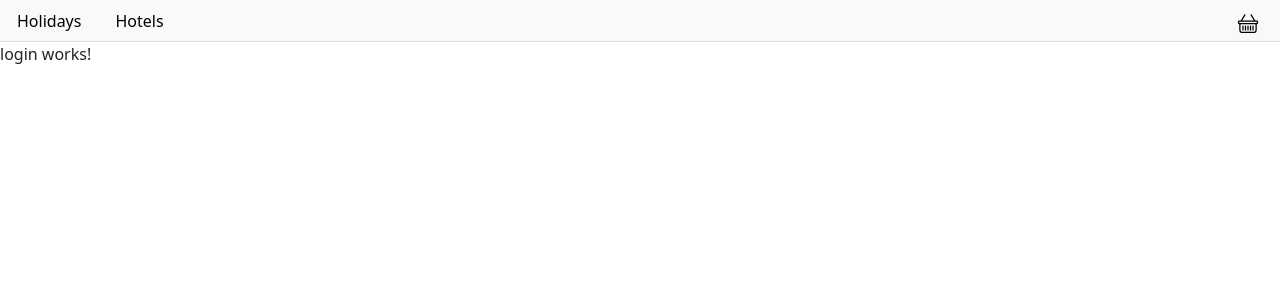
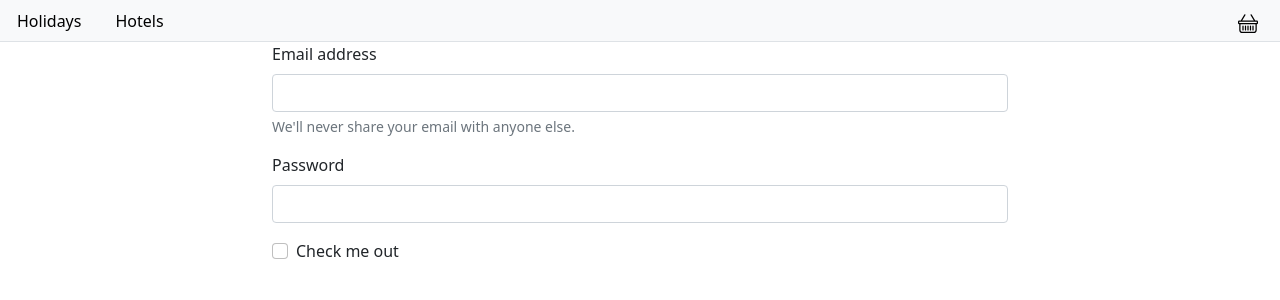
Before and after one commit to MagdalenaTrzcinska/holiday-page, an Angular app: page /login in a window 1280 px wide. Shown: the top 300 px of the page. Built offline with nearby package versions, Linux system fonts and the light colour scheme.

Commit message:
initial commit

```diff
--- a/src/app/auth.guard.ts
+++ b/src/app/auth.guard.ts
@@ -14,12 +14,21 @@
   canActivate(
     route: ActivatedRouteSnapshot,
     state: RouterStateSnapshot): Observable<boolean | UrlTree> | Promise<boolean | UrlTree> | boolean | UrlTree {
-    return this.service.isAuthenticated().then((auth: boolean) => {
+    return this.isAuthenticated().then((auth: boolean) => {
       if (auth) {
         return true;
       } else {
+        this.service.errorMessage = true;
         this.router.navigate(['login']);
       }
     });
   }
+
+  isAuthenticated(): Promise<any> {
+    return new Promise((resolve) => {
+      setTimeout(() => {
+        resolve(this.service.loggedIn);
+      }, 500);
+    });
+  }
 }
--- a/src/app/hotels.service.ts
+++ b/src/app/hotels.service.ts
@@ -7,6 +7,7 @@
 })
 export class HotelsService {
   loggedIn = false;
+  errorMessage = false;
 
   hotels: Hotel[] = [
     {
@@ -41,12 +42,4 @@
 
   constructor() {
   }
-
-  isAuthenticated() {
-    return new Promise((resolve) => {
-      setTimeout(() => {
-        resolve(this.loggedIn);
-      }, 500);
-    });
-  }
 }
--- a/src/app/hotels/hotel-detail/hotel-detail.component.ts
+++ b/src/app/hotels/hotel-detail/hotel-detail.component.ts
@@ -1,7 +1,7 @@
 import {Component, OnInit} from '@angular/core';
-import {Hotel} from "../hotel.model";
-import {HotelsService} from "../../hotels.service";
-import {ActivatedRoute, Params} from "@angular/router";
+import {Hotel} from '../hotel.model';
+import {HotelsService} from '../../hotels.service';
+import {ActivatedRoute, Params, Router} from '@angular/router';
 
 @Component({
   selector: 'app-hotel-detail',
@@ -13,18 +13,24 @@
   id: number;
 
   constructor(private service: HotelsService,
-              private route: ActivatedRoute) {
+              private route: ActivatedRoute,
+              private router: Router) {
   }
 
   ngOnInit(): void {
     this.route.params.subscribe((params: Params) => {
-      this.id = +params['id'];
+      this.id = +params.id;
       this.hotel = this.service.hotels[this.id];
     });
   }
 
-  onBook() {
-    alert("added");
-    this.service.selectedHotels.push(this.hotel);
+  onBook(): void {
+    if (this.service.loggedIn) {
+      alert('added');
+      this.service.selectedHotels.push(this.hotel);
+    } else {
+      this.service.errorMessage = true;
+      this.router.navigate(['login']);
+    }
   }
 }
--- a/src/app/login/login.component.html
+++ b/src/app/login/login.component.html
@@ -1 +1,25 @@
-<p>login works!</p>
+<div class="container">
+  <div class="row justify-content-center">
+    <div class="col-8">
+      <div class="alert alert-danger" role="alert" *ngIf="errorMessage">
+        A simple primary alert—check it out!
+      </div>
+
+      <form>
+        <div class="mb-3">
+          <label for="exampleInputEmail1" class="form-label">Email address</label>
+          <input type="email" class="form-control" id="exampleInputEmail1" aria-describedby="emailHelp">
+          <div id="emailHelp" class="form-text">We'll never share your email with anyone else.</div>
+        </div>
+        <div class="mb-3">
+          <label for="exampleInputPassword1" class="form-label">Password</label>
+          <input type="password" class="form-control" id="exampleInputPassword1">
+        </div>
+        <div class="mb-3 form-check">
+          <input type="checkbox" class="form-check-input" id="exampleCheck1">
+          <label class="form-check-label" for="exampleCheck1">Check me out</label>
+        </div>
+      </form>
+    </div>
+  </div>
+</div>
--- a/src/app/login/login.component.ts
+++ b/src/app/login/login.component.ts
@@ -1,4 +1,5 @@
-import { Component, OnInit } from '@angular/core';
+import {Component, OnInit} from '@angular/core';
+import {HotelsService} from '../hotels.service';
 
 @Component({
   selector: 'app-login',
@@ -6,10 +7,13 @@
   styleUrls: ['./login.component.scss']
 })
 export class LoginComponent implements OnInit {
+  errorMessage: boolean;
 
-  constructor() { }
+  constructor(private service: HotelsService) {
+  }
 
   ngOnInit(): void {
+    this.errorMessage = this.service.errorMessage;
   }
 
 }
```
